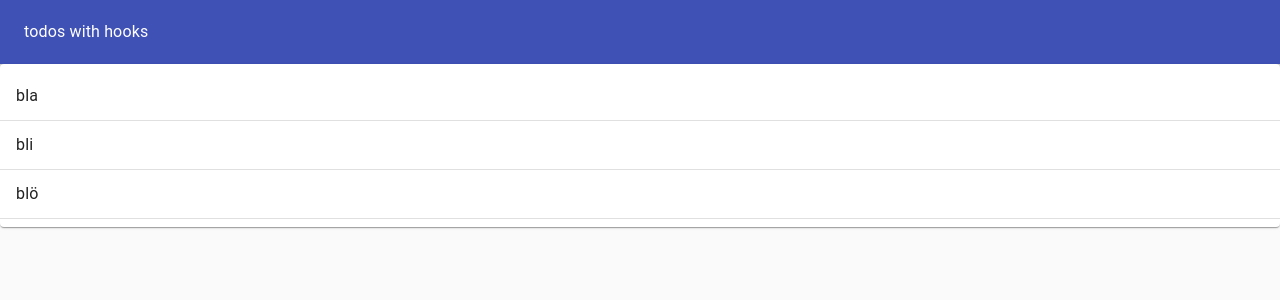
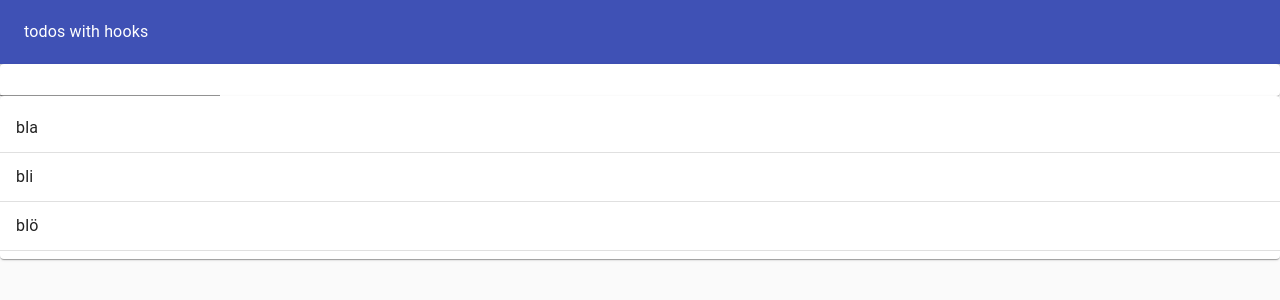
Before and after one commit to imrebartis/react-hooks-colt-steele, a React (Create React App) app: page / in a window 1280 px wide. Shown: the top 300 px of the page. Built offline with nearby package versions, Linux system fonts and the light colour scheme.

Commit message:
add form with custom hook

```diff
--- a/src/TodoApp.js
+++ b/src/TodoApp.js
@@ -4,6 +4,7 @@
 import AppBar from "@material-ui/core/AppBar";
 import ToolBar from "@material-ui/core/ToolBar";
 import TodoList from './TodoList';
+import TodoForm from "./TodoForm";
 import Grid from "@material-ui/core/Grid";
 
 function TodoApp() {
@@ -13,6 +14,9 @@
     { id: 3, task: "blö", completed: false }
   ];
   const [todos, setTodos] = useState(initialTodos);
+  const addTodo = newTodoText => {
+    setTodos([...todos, {id: 4, task: newTodoText, completed: false}])
+  }
   return (
     <Paper
       style={{ padding: 0, margin: 0, height: "100vh", background: "#fafafa" }}
@@ -23,6 +27,7 @@
           <Typography color="inherit">todos with hooks</Typography>
         </ToolBar>
       </AppBar>
+      <TodoForm addTodo={addTodo} />
       <TodoList todos={todos} />
     </Paper>
   );
--- /dev/null
+++ b/src/TodoForm.js
@@ -0,0 +1,20 @@
+import React from "react";
+import { Paper, TextField } from "@material-ui/core";
+import useInputState from "./hooks/useInputState";
+
+const TodoForm = ({ addTodo }) => {
+  const [value, handleChange, reset] = useInputState("");
+  return (
+    <Paper>
+      <form onSubmit={e => {
+        e.preventDefault();
+        addTodo(value);
+        reset();
+      }}>
+        <TextField value={value} onChange={handleChange} />
+      </form>
+    </Paper>
+  );
+};
+
+export default TodoForm;
--- a/src/TodoList.js
+++ b/src/TodoList.js
@@ -1,21 +1,22 @@
-import React from "react";
+import React, { Fragment } from "react";
 import Paper from "@material-ui/core/Paper";
 import List from "@material-ui/core/List";
 import Divider from "@material-ui/core/Divider";
 import ListItem from "@material-ui/core/ListItem";
 import ListItemText from "@material-ui/core/ListItemText";
+import TodoForm from "./TodoForm";
 
 function TodoList(props) {
   return (
     <Paper>
       <List>
-        {props.todos.map(todo => (
-          <>
+        {props.todos.map((todo, index) => (
+          <Fragment key={index}>
             <ListItem>
               <ListItemText>{todo.task}</ListItemText>
             </ListItem>
             <Divider />
-          </>
+          </Fragment>
         ))}
       </List>
     </Paper>
--- /dev/null
+++ b/src/hooks/useInputState.js
@@ -0,0 +1,12 @@
+import { useState } from "react";
+
+export default initialVal => {
+  const [value, setValue] = useState(initialVal);
+  const handleChange = e => {
+    setValue(e.target.value);
+  };
+  const reset = () => {
+    setValue("");
+  };
+  return [value, handleChange, reset];
+};
```
